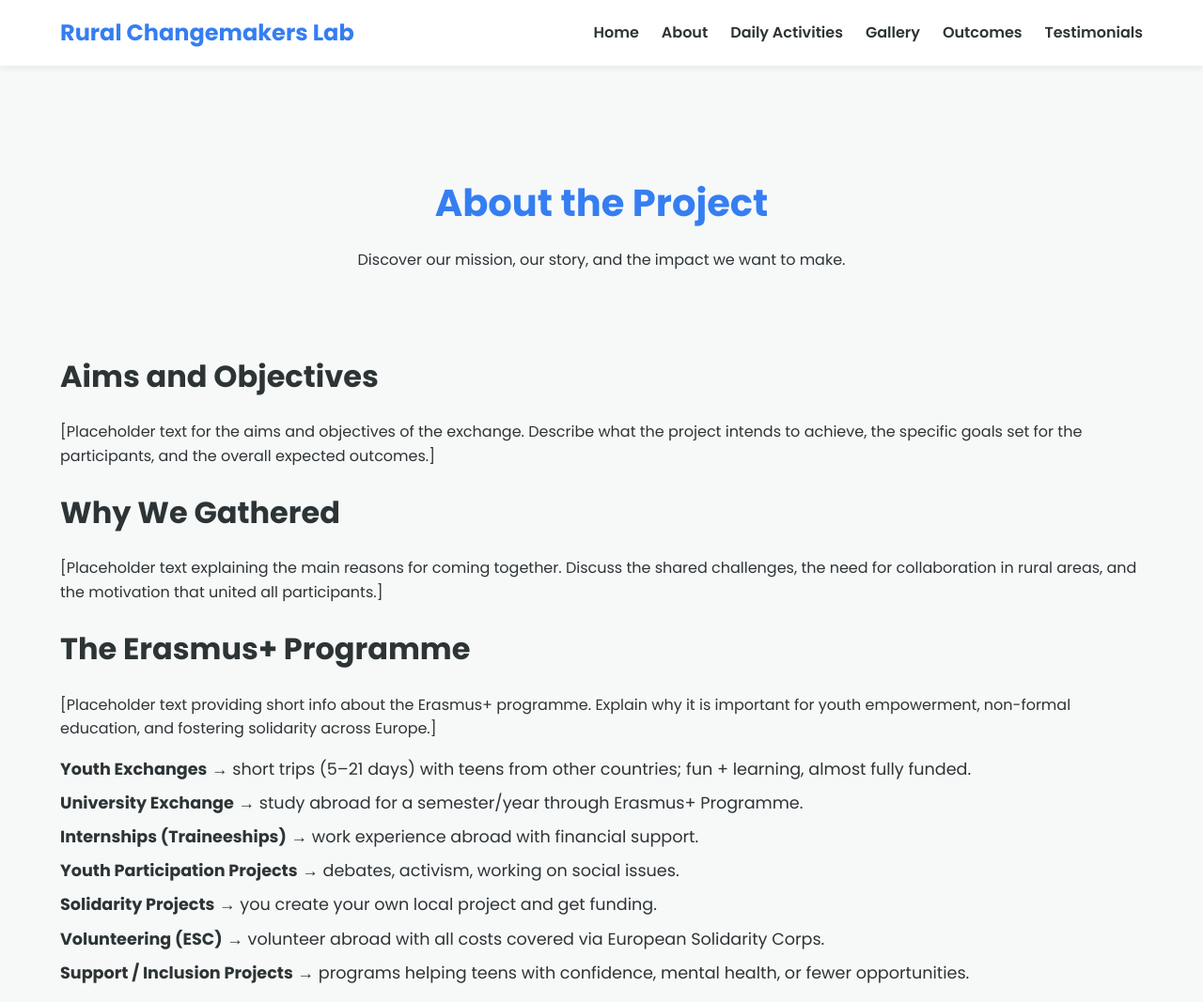
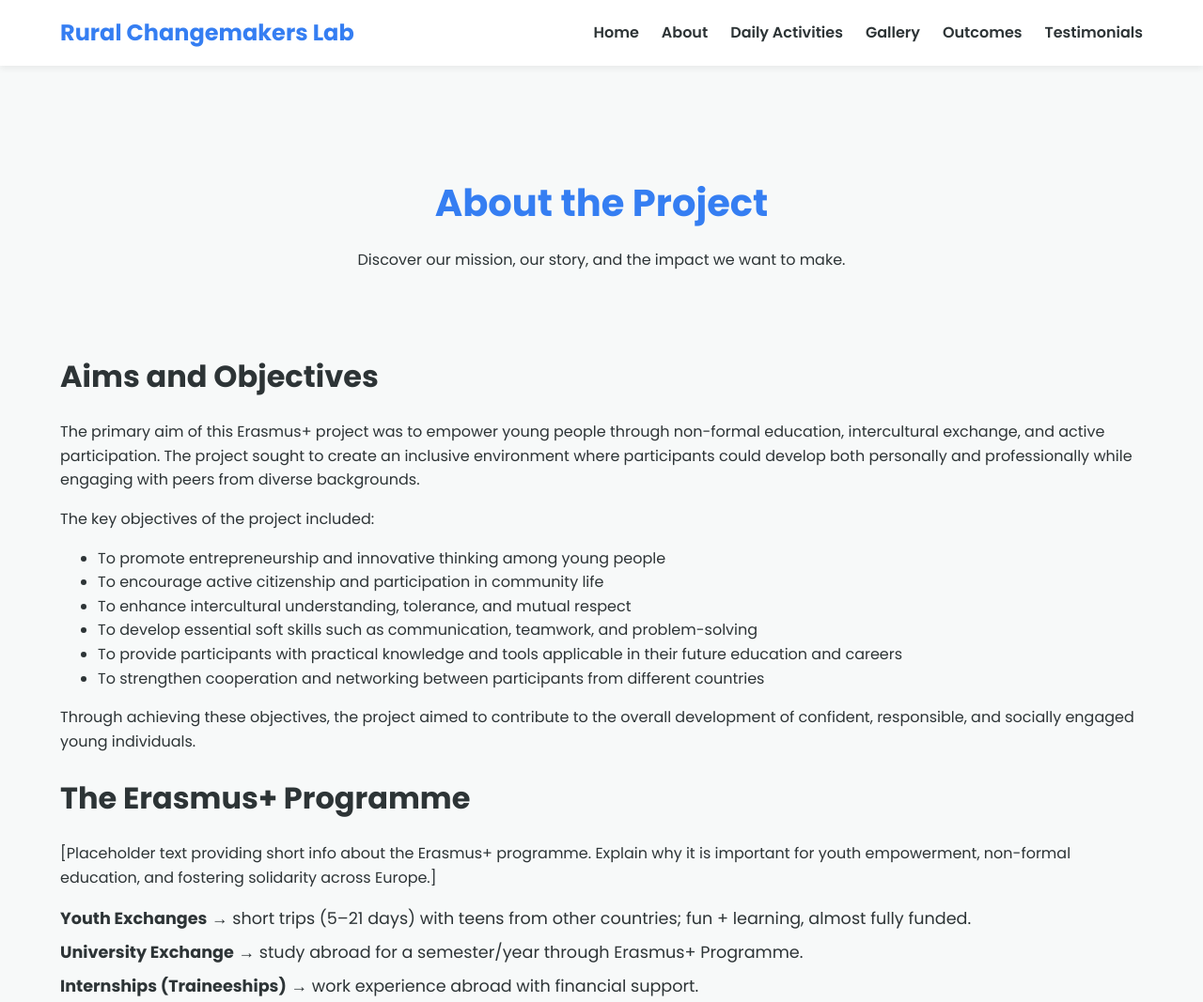
Before and after one commit to As7riX/bansko-blog, a website built with webpack: page about.html in a window 1280 px wide. Shown: the top 1067 px of the page at 94% size. Built offline with nearby package versions, Linux system fonts and the light colour scheme.

Commit message:
Fixed some placeholder.

```diff
--- a/about.html
+++ b/about.html
@@ -37,10 +37,23 @@
   </section>
 
   <h1>Aims and Objectives</h1>
-  <p>[Placeholder text for the aims and objectives of the exchange. Describe what the project intends to achieve, the specific goals set for the participants, and the overall expected outcomes.]</p>
+  <p>
+    The primary aim of this Erasmus+ project was to empower young people through non-formal education, intercultural exchange, and active participation. The project sought to create an inclusive environment where participants could develop both personally and professionally while engaging with peers from diverse backgrounds.
+  </p>
 
-  <h1>Why We Gathered</h1>
-  <p>[Placeholder text explaining the main reasons for coming together. Discuss the shared challenges, the need for collaboration in rural areas, and the motivation that united all participants.]</p>
+  <p>The key objectives of the project included:</p>
+  <ul>
+    <li>To promote entrepreneurship and innovative thinking among young people</li>
+    <li>To encourage active citizenship and participation in community life</li>
+    <li>To enhance intercultural understanding, tolerance, and mutual respect</li>
+    <li>To develop essential soft skills such as communication, teamwork, and problem-solving</li>
+    <li>To provide participants with practical knowledge and tools applicable in their future education and careers</li>
+    <li>To strengthen cooperation and networking between participants from different countries</li>
+  </ul>
+
+  <p>
+    Through achieving these objectives, the project aimed to contribute to the overall development of confident, responsible, and socially engaged young individuals.
+  </p>
 
   <h1>The Erasmus+ Programme</h1>
   <p>[Placeholder text providing short info about the Erasmus+ programme. Explain why it is important for youth empowerment, non-formal education, and fostering solidarity across Europe.]</p>
```
Also changed, not shown: index.html (+0 -1 lines), testimonials.html (+7 -6 lines).
